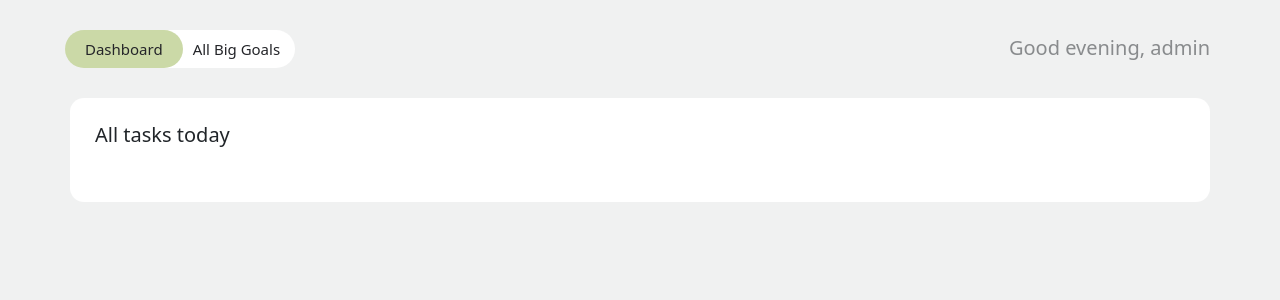
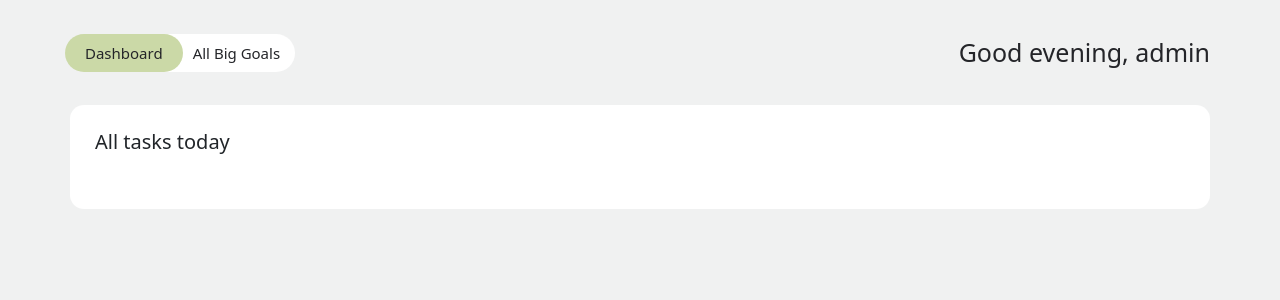
Before and after one commit to repsandcode/goals_tracker, a Django app: page / in a window 1280 px wide. Shown: the part 90-390 px from the top of the page. Run offline with Django 5.2, Linux system fonts and the light colour scheme; a user stored in the database is signed in; data comes from the database, SQL or seed files in the repository; data that the repository does not hold is empty; some libraries are stand-ins or nearby versions.

Commit message:
update greeting color

```diff
--- a/base/goals_tracker/static/goals_tracker/styles.css
+++ b/base/goals_tracker/static/goals_tracker/styles.css
@@ -142,6 +142,9 @@ textarea:focus {
   background-color: var(--light-green);
   z-index: 1;
 }
+.greeting-text {
+  color: var(--dark-bg);
+}
 .optional-field {
   font-size: 1.3rem;
   margin-left: .2rem;
--- a/base/goals_tracker/templates/goals_tracker/home_page.html
+++ b/base/goals_tracker/templates/goals_tracker/home_page.html
@@ -16,7 +16,7 @@
       </div>
     </div>
 
-    <div class="text-body-tertiary fs-2">
+    <div class="greeting-text fs-1">
       <span id="greetings"></span>, {{ first_name }}
     </div>
   </section>
```
